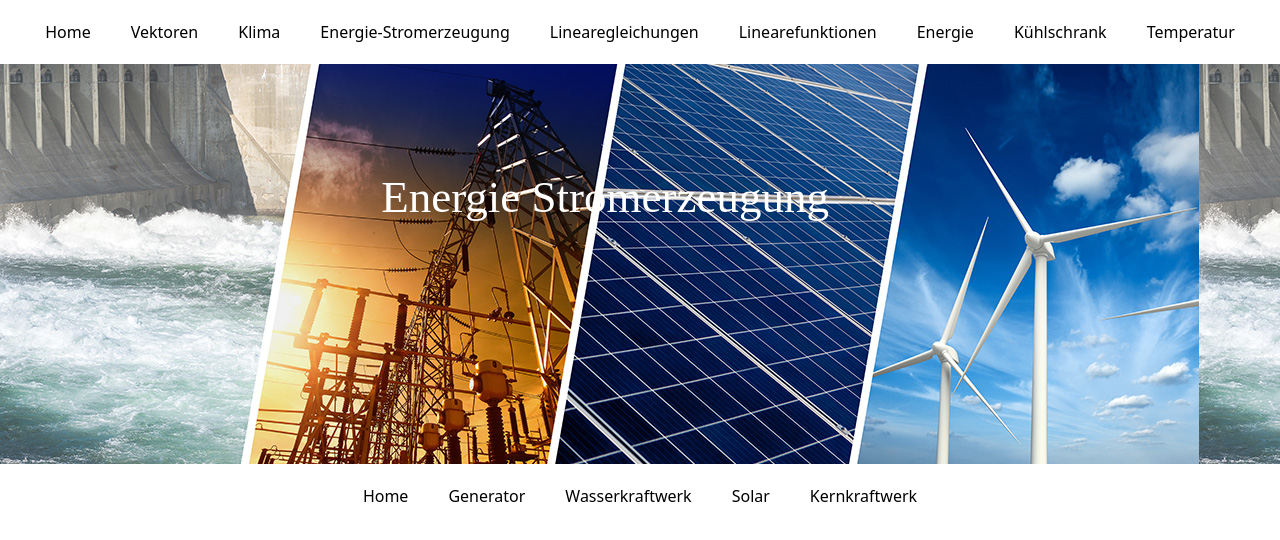
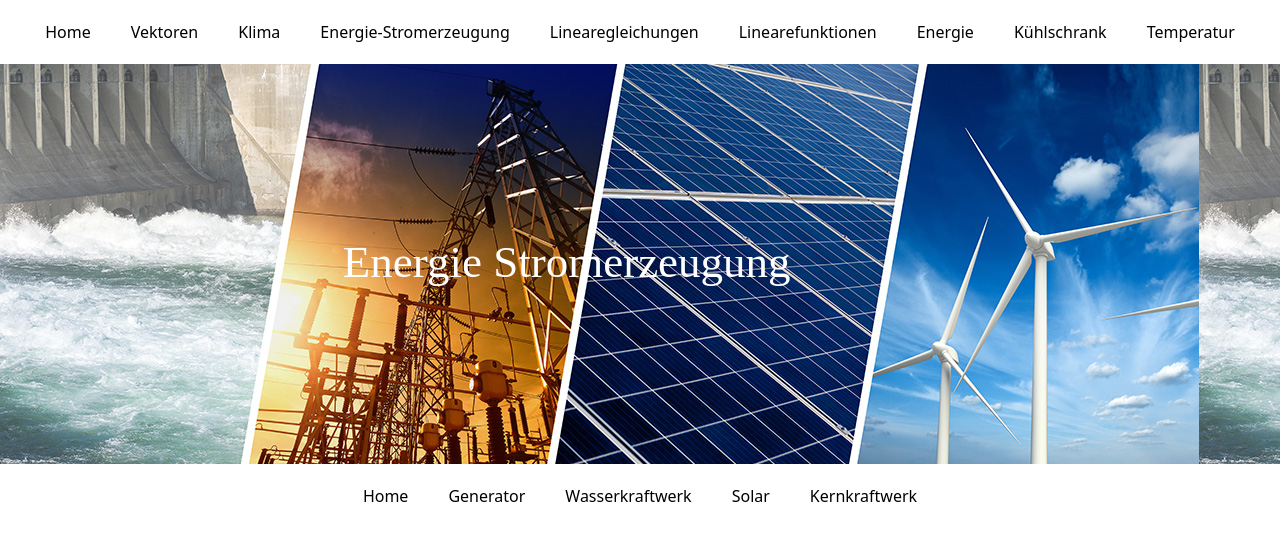
Before and after one commit to BZZ-ab20c/BZZ-ab20c.github.io, a React (Create React App) app in the folder client/: page /energie-stromerzeugung in a window 1280 px wide. Shown: the top 540 px of the page. Built offline with nearby package versions, Linux system fonts and the light colour scheme.

Commit message:
title update

```diff
--- a/client/src/styles/energie-stromerzeugung/style.css
+++ b/client/src/styles/energie-stromerzeugung/style.css
@@ -6,47 +6,57 @@
 .Title {
     color: #ffffff;
     position: absolute;
-    top: 230px;
+    top: 330px;
     left: 16%;
     font-size: 45px;
+}
+
+@media (min-width: 653px) {
+    .Title {
+        color: #ffffff;
+        position: absolute;
+        top: 290px;
+        left: 10%;
+        font-size: 45px;
+    }
 }
 
 @media (min-width: 732px) {
     .Title {
         color: #ffffff;
         position: absolute;
-        top: 160px;
-        left: 21%;
+        top: 290px;
+        left: 16%;
         font-size: 45px;
     }
 }
 
-@media (min-width: 902px) {
+@media (min-width: 802px) {
     .Title {
         color: #ffffff;
         position: absolute;
-        top: 160px;
-        left: 24%;
+        top: 290px;
+        left: 20%;
         font-size: 45px;
     }
 }
 
-@media (min-width: 992px) {
+@media (min-width: 950px) {
     .Title {
         color: #ffffff;
         position: absolute;
-        top: 160px;
-        left: 27%;
+        top: 290px;
+        left: 23%;
         font-size: 45px;
     }
 }
 
-@media (min-width: 1202px) {
+@media (min-width: 1142px) {
     .Title {
         color: #ffffff;
         position: absolute;
-        top: 160px;
-        left: 29%;
+        top: 225px;
+        left: 26%;
         font-size: 45px;
     }
 }
@@ -55,8 +65,8 @@
     .Title {
         color: #ffffff;
         position: absolute;
-        top: 270px;
-        left: 32%;
+        top: 225px;
+        left: 30%;
         font-size: 45px;
     }
 }
@@ -65,7 +75,7 @@
     .Title {
         color: #ffffff;
         position: absolute;
-        top: 270px;
+        top: 225px;
         left: 33%;
         font-size: 45px;
     }
```
